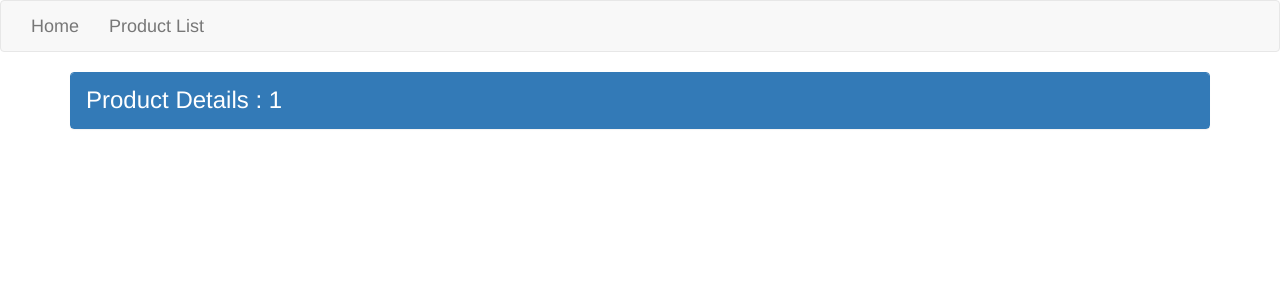
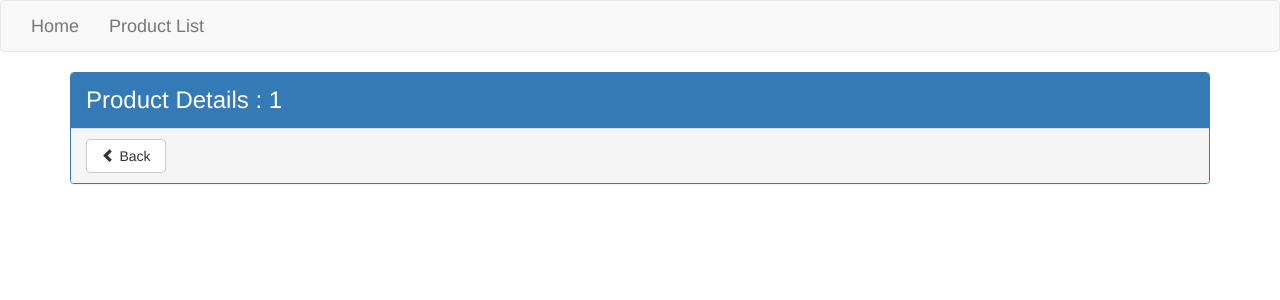
Before and after one commit to tahanyFawzy1994/Angular-Product-tutorial-Code, an Angular app in the folder APM-Start/: page /product/1 in a window 1280 px wide. Shown: the top 300 px of the page. Built offline with nearby package versions, Linux system fonts and the light colour scheme.

Commit message:
add back button

```diff
--- a/APM-Start/src/app/products/product-detail.component.html
+++ b/APM-Start/src/app/products/product-detail.component.html
@@ -3,6 +3,10 @@
             {{pageTitle}}
         </div>
 
-
+        <div class='panel-footer'>
+            <a class='btn btn-default' (click)='onBack()' style='width:80px'>
+                <i class='glyphicon glyphicon-chevron-left'></i> Back
+            </a>
+        </div>
 
     </div>
--- a/APM-Start/src/app/products/product-detail.component.ts
+++ b/APM-Start/src/app/products/product-detail.component.ts
@@ -1,6 +1,6 @@
 import { IProduct } from "./product";
 import { Component } from "@angular/core";
-import { ActivatedRoute } from "@angular/router";
+import { ActivatedRoute ,Router} from "@angular/router";
 import { OnInit } from "@angular/core/src/metadata/lifecycle_hooks";
 
 @Component({
@@ -8,17 +8,21 @@ import { OnInit } from "@angular/core/src/metadata/lifecycle_hooks";
 })
 
 export class ProductDetailComponent implements OnInit{
+
+    pageTitle : string = 'Product Details';
+    product :IProduct;
+
+    constructor(private routeObj : ActivatedRoute,
+                private router : Router){
+
+    }
     ngOnInit(): void {
         let id = this.routeObj.snapshot.params['id'];
         //snapshot because we will initialise every time we visit the page ,
         //use observable if the id will change in the same page
         this.pageTitle += ' : ' + id;
     }
-    pageTitle : string = 'Product Details';
-    product :IProduct;
-
-    constructor(private routeObj : ActivatedRoute){
-
+    onBack(){
+        this.router.navigate(['/products']);
     }
-
 }
```
